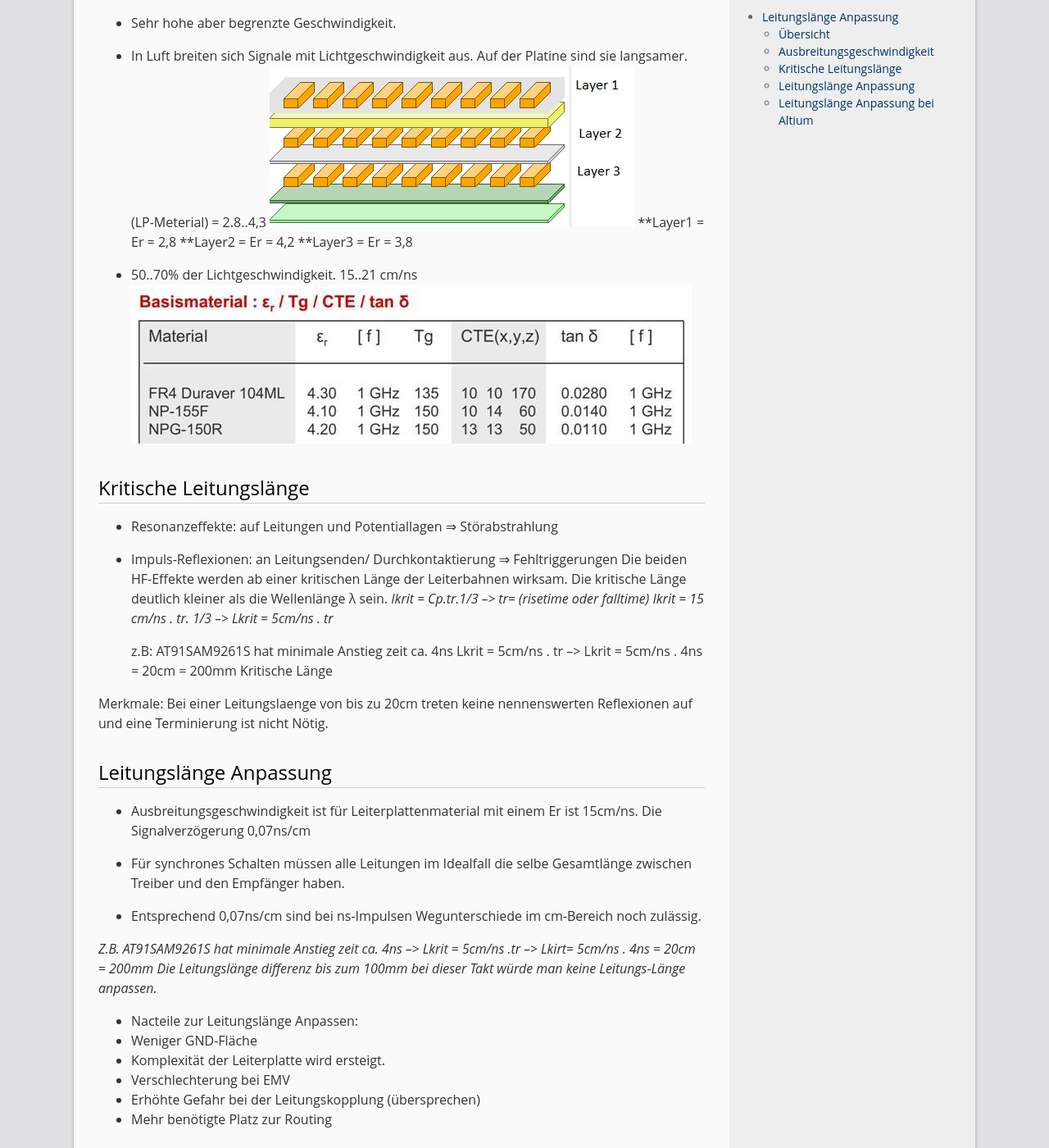
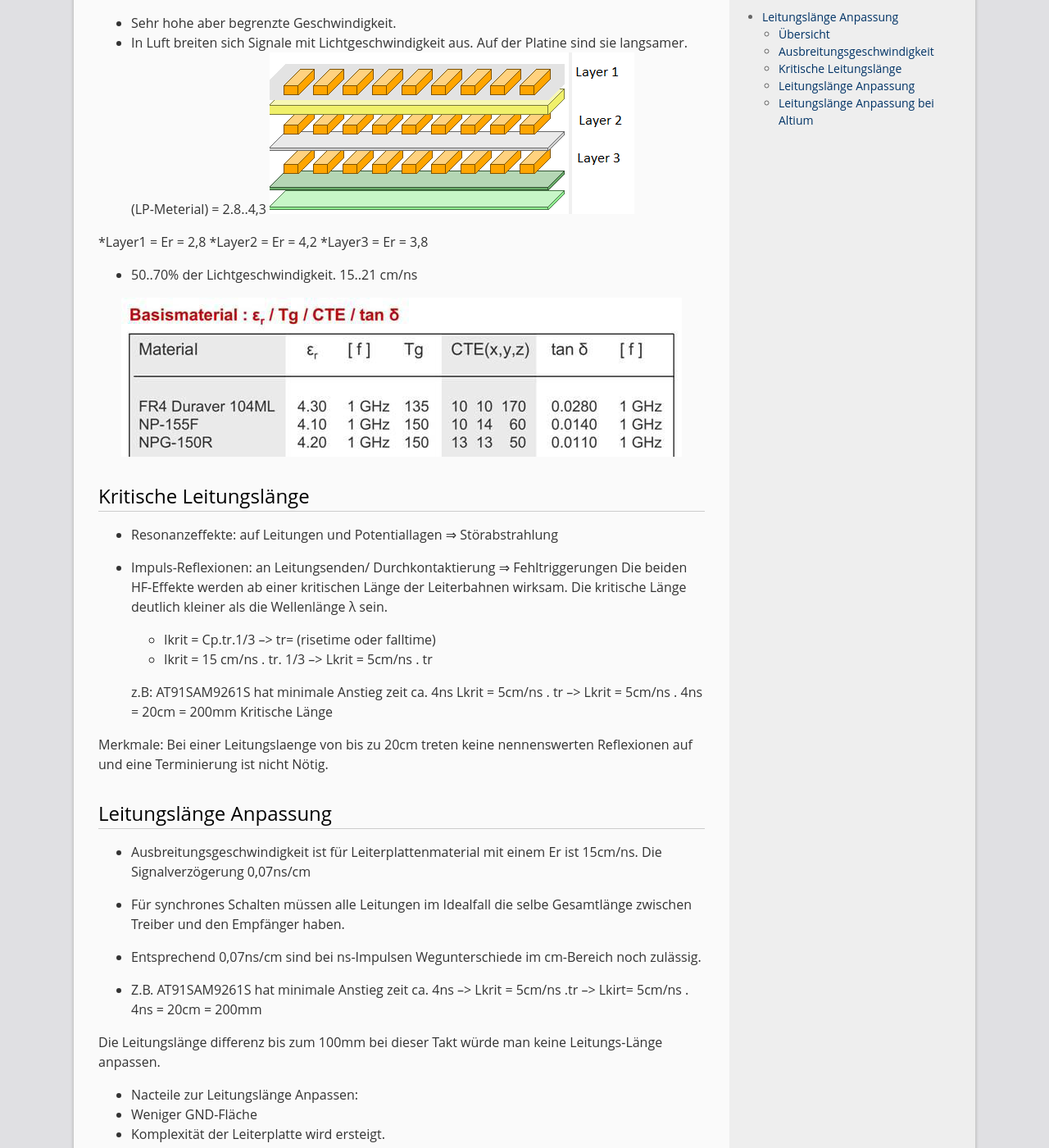
Before and after one commit to hakandilek/layout-pcb.de, a Jekyll site: the page built from _posts/2017-04-10-Laenge-Anpassung.md, in a window 1280 px wide and 1400 px high, scrolled down 919 px. Shown: the whole window at 82% size. Built offline with Jekyll 4.4.1, drawn with Linux system fonts in a browser that asks for light colours.

Commit message:
einzeln stern

```diff
--- a/_posts/2017-04-10-Laenge-Anpassung.md
+++ b/_posts/2017-04-10-Laenge-Anpassung.md
@@ -23,11 +23,13 @@ permalink: /posts/Leitungslaenge
 * In Luft breiten sich Signale mit Lichtgeschwindigkeit aus. Auf der Platine sind sie langsamer.
   (LP-Meterial) = 2.8..4,3
 ![](https://hakandilek.github.io/layout-pcb.de/static/img/2017-04-10/1.Er_Lagen.png)
-**Layer1 = Er = 2,8
-**Layer2 = Er = 4,2
-**Layer3 = Er = 3,8
+
+*Layer1 = Er = 2,8
+*Layer2 = Er = 4,2
+*Layer3 = Er = 3,8
 
 * 50..70% der Lichtgeschwindigkeit. 15..21 cm/ns
+
 ![](https://hakandilek.github.io/layout-pcb.de/static/img/2017-04-10/2.Er_Lagen.png)
 
 
@@ -36,8 +38,9 @@ permalink: /posts/Leitungslaenge
 * Impuls-Reflexionen: an Leitungsenden/ Durchkontaktierung ⇒ Fehltriggerungen
   Die beiden HF-Effekte werden ab einer kritischen Länge der Leiterbahnen wirksam.
   Die kritische Länge deutlich kleiner als die Wellenlänge λ sein.
-  *Ikrit = Cp.tr.1/3 --> tr= (risetime oder falltime)*
-  *Ikrit = 15 cm/ns . tr. 1/3 --> Lkrit = 5cm/ns . tr*
+
+  * Ikrit = Cp.tr.1/3 --> tr= (risetime oder falltime)
+  * Ikrit = 15 cm/ns . tr. 1/3 --> Lkrit = 5cm/ns . tr
 
   z.B: AT91SAM9261S hat minimale Anstieg zeit ca. 4ns
   Lkrit = 5cm/ns . tr --> Lkrit = 5cm/ns . 4ns = 20cm = 200mm Kritische Länge
@@ -51,9 +54,10 @@ permalink: /posts/Leitungslaenge
 
 * Entsprechend   0,07ns/cm sind bei ns-Impulsen Wegunterschiede im cm-Bereich noch zulässig.
 
-*Z.B. AT91SAM9261S hat minimale Anstieg zeit ca. 4ns*
-*--> Lkrit = 5cm/ns .tr --> Lkirt= 5cm/ns . 4ns = 20cm = 200mm*
-*Die Leitungslänge differenz bis zum 100mm bei dieser Takt würde man keine Leitungs-Länge anpassen.*
+* Z.B. AT91SAM9261S hat minimale Anstieg zeit ca. 4ns
+ --> Lkrit = 5cm/ns .tr --> Lkirt= 5cm/ns . 4ns = 20cm = 200mm
+
+ Die Leitungslänge differenz bis zum 100mm bei dieser Takt würde man keine Leitungs-Länge anpassen.
 
 * Nacteile zur Leitungslänge Anpassen:
 - Weniger GND-Fläche
```
